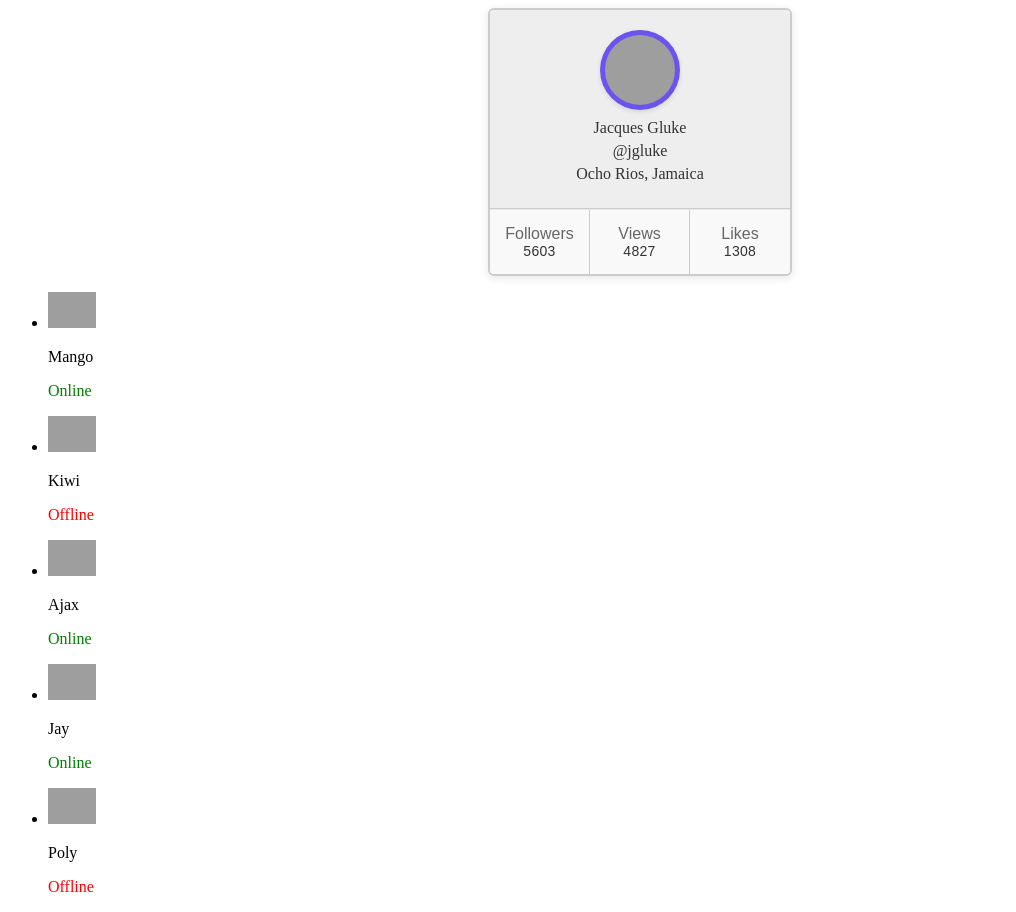
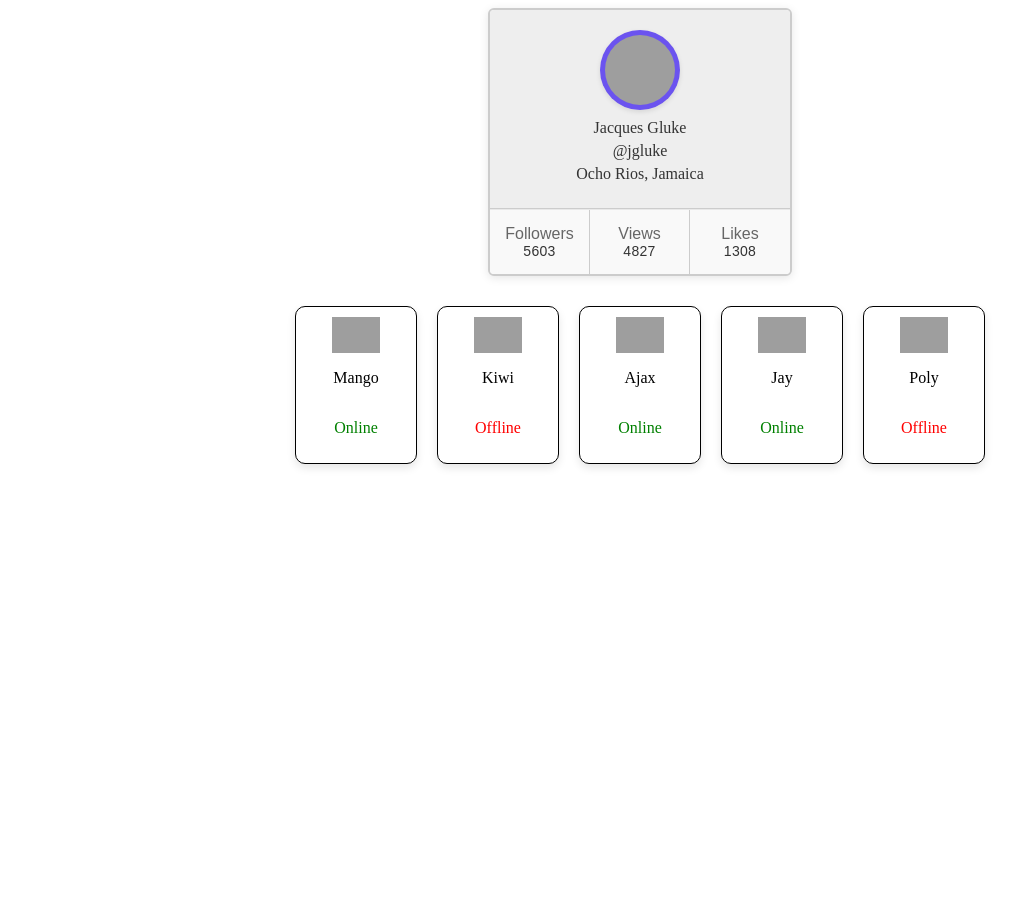
Before and after one commit to AndriyV2504/goit-react-hw-01, a React app: page / in a window 1280 px wide. Shown: the whole page, without its empty margins (0-1016 px from the left). After the commit the page ends 800 px from the top, so only its background shows below. Built offline with nearby package versions, Linux system fonts and the light colour scheme; grey boxes are pictures that could not be loaded; the HTML template or start-up script is replaced by a standard one.

Commit message:
add-hw-1-friend-styles

```diff
--- a/src/components/FriendList/FriendList.jsx
+++ b/src/components/FriendList/FriendList.jsx
@@ -1,14 +1,15 @@
 import FriendListItem from "./FriendListItem";
+import styles from "./FriendListItem.module.css";
 
 const FriendList = ({ friends }) => {
   return (
-    <ul>
+    <div className={styles.friendList}>
       {friends.map((friend) => (
         <li key={friend.id}>
           <FriendListItem {...friend} />
         </li>
       ))}
-    </ul>
+    </div>
   );
 };
 
--- a/src/components/FriendList/FriendListItem.jsx
+++ b/src/components/FriendList/FriendListItem.jsx
@@ -1,10 +1,12 @@
+import styles from "./FriendListItem.module.css";
+
 const FriendListItem = ({ avatar, name, isOnline }) => {
   const statusStyle = {
     color: isOnline ? "green" : "red",
   };
 
   return (
-    <div>
+    <div className={styles.friendCard}>
       <img src={avatar} alt={`Avatar of ${name}`} width="48" />
       <p>{name}</p>
       <p style={statusStyle}>{isOnline ? "Online" : "Offline"}</p>
--- /dev/null
+++ b/src/components/FriendList/FriendListItem.module.css
@@ -0,0 +1,22 @@
+.friendList {
+    display: flex;
+    flex-wrap: wrap;
+    justify-content: center;
+    align-items: center;
+    gap: 20px;
+    padding: 20px;
+    list-style: none;
+}
+
+.friendCard {
+    border: 1px solid #000;
+    padding: 10px;
+    margin: 10px auto;
+    display: flex;
+    flex-direction: column;
+    align-items: center;
+    width: 100px;
+    box-shadow: 0 4px 8px rgba(0, 0, 0, 0.1);
+    background-color: #fff;
+    border-radius: 10px;
+}
```
